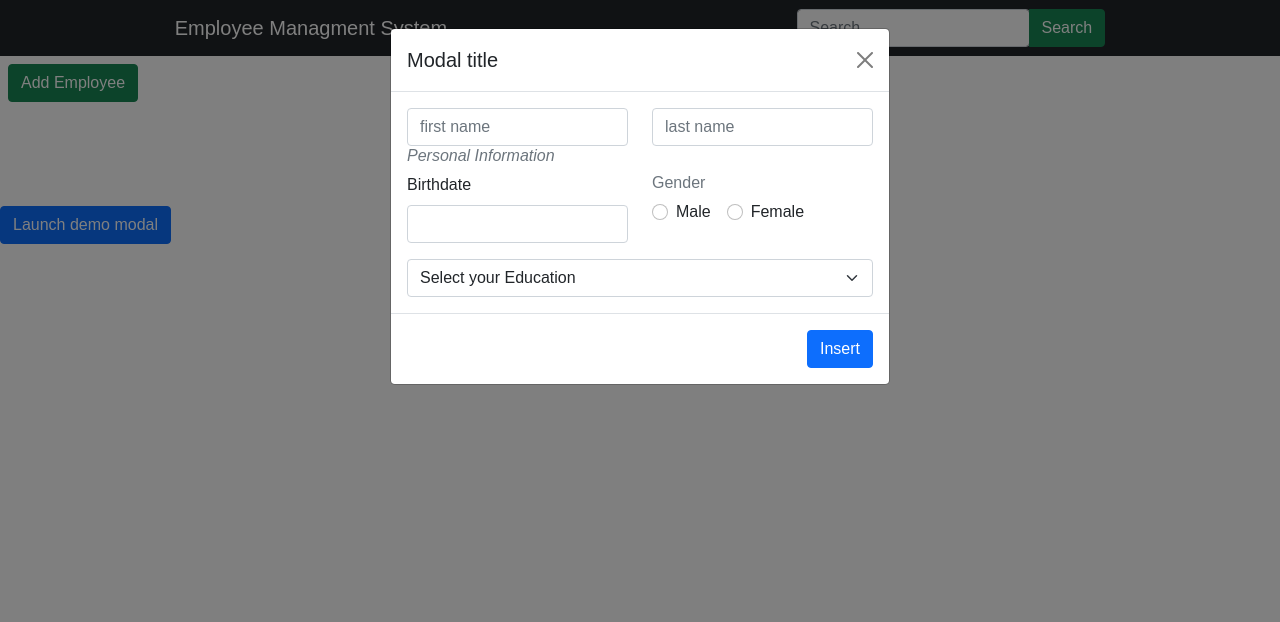
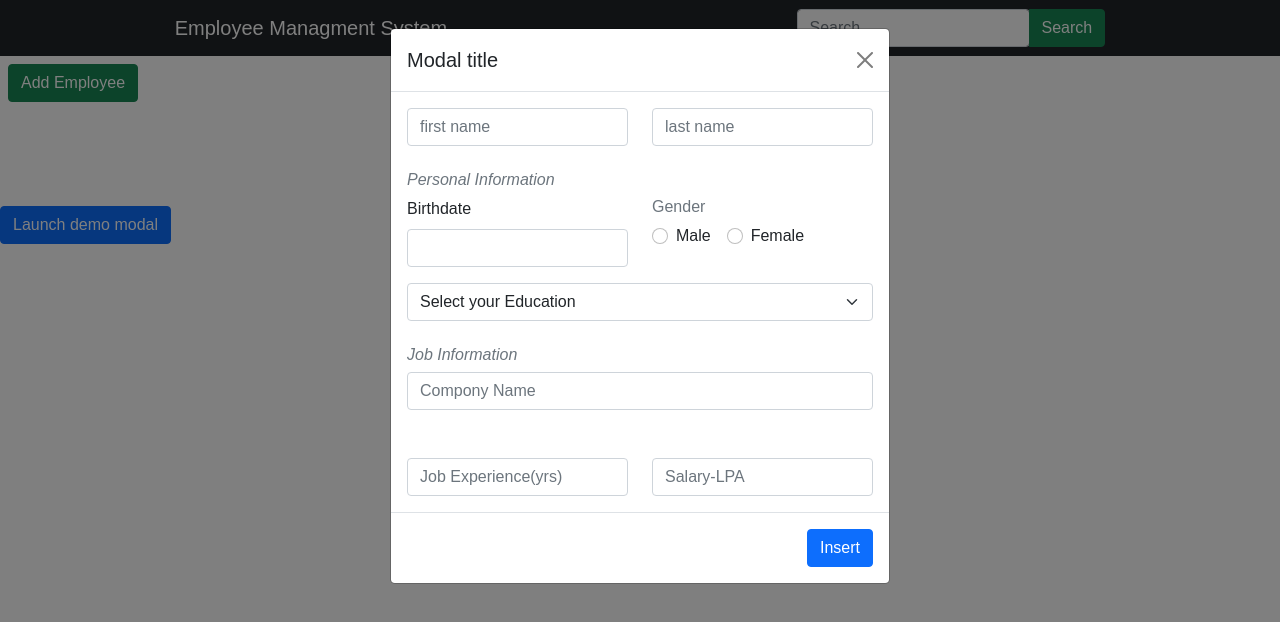
Before and after one commit to akashkhot12/Angular, an Angular app in the folder employee_crud/: page / in a window 1280 px wide. Both pictures are taken after a click on the button "Launch demo modal". Shown: the top 622 px of the page. Built offline with nearby package versions, Linux system fonts and the light colour scheme.

Commit message:
create form

```diff
--- a/employee_crud/src/app/app.component.html
+++ b/employee_crud/src/app/app.component.html
@@ -40,7 +40,7 @@
               <input type="text" class="form-control" placeholder="last name">
             </div>
           </div>
-
+          <br>
           <div class="row">
             <div class="col">
               <h6 class="text-secondary fst-italic">Personal Information</h6>
@@ -74,8 +74,31 @@
             <div class="col">
               <select class="form-select">
                 <option value="default" selected>Select your Education</option>
+                <option *ngFor="let option of educationOptions; let i=index" value="{{i}}">
+                  {{option | titlecase}}
+                </option>
+              </select>
+            </div>
+          </div>
+<br>
+          <div class="row">
+            <div class="col">
+              <h6 class="text-secondary fst-italic">Job Information</h6>
+            </div>
+          </div>
 
-              </select>
+          <div class="row">
+            <div class="col">
+              <input type="text" class="form-control" placeholder="Compony Name">
+            </div>
+          </div>
+
+          <div class="row mt-5">
+            <div class="col">
+              <input type="number" class="form-control" placeholder="Job Experience(yrs)">
+            </div>
+            <div class="col">
+              <input type="number" class="form-control" placeholder="Salary-LPA">
             </div>
           </div>
         </form>
```
